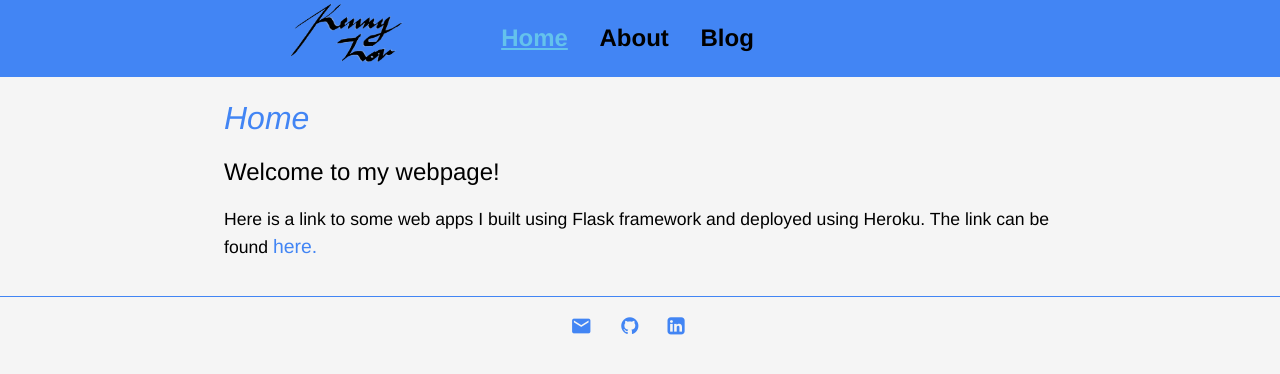
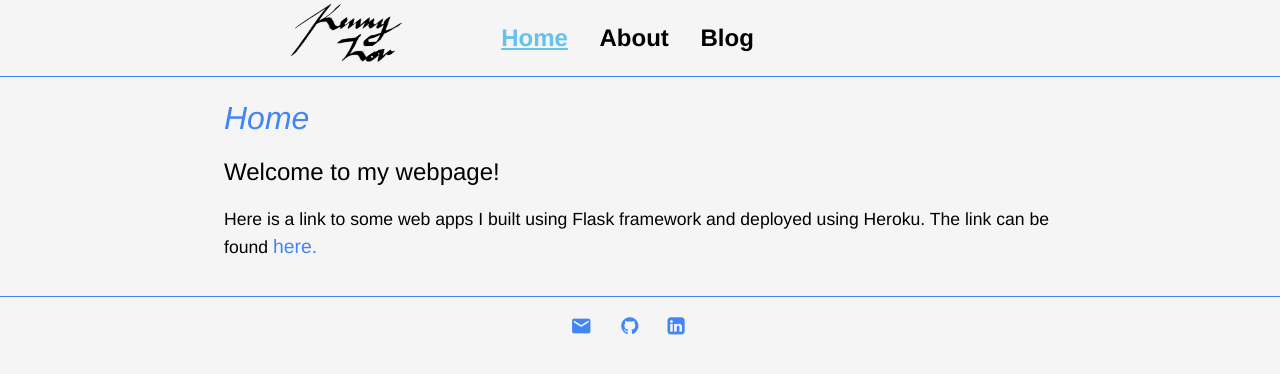
Before and after one commit to clfkenny/clfkenny.github.io, a Jekyll site: the page built from index.md, in a window 1280 px wide. Shown: the top 374 px of the page. Built offline with Jekyll 4.4.1, drawn with Linux system fonts in a browser that asks for light colours.

Commit message:
Update main.css

```diff
--- a/css/main.css
+++ b/css/main.css
@@ -13,7 +13,7 @@ body {
     background-color:var(--main-bg-color);
 }
 nav {
-    background-color: var(--main-accent-color);
+    background-color: var(--main-bg-color);
     border-bottom: .8px solid var(--main-accent-color);
     font-size: 1.5em;
     text-align: center;
```
